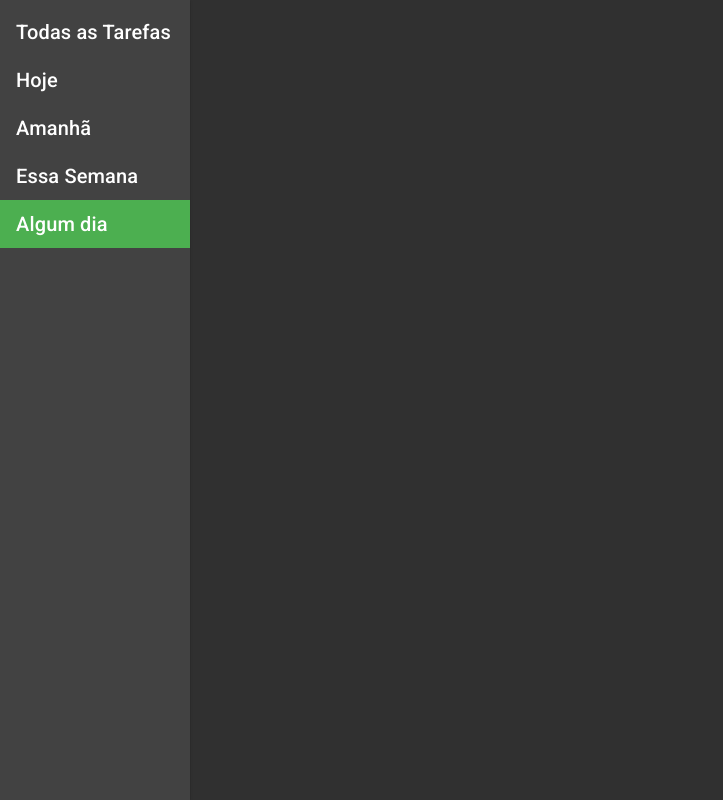
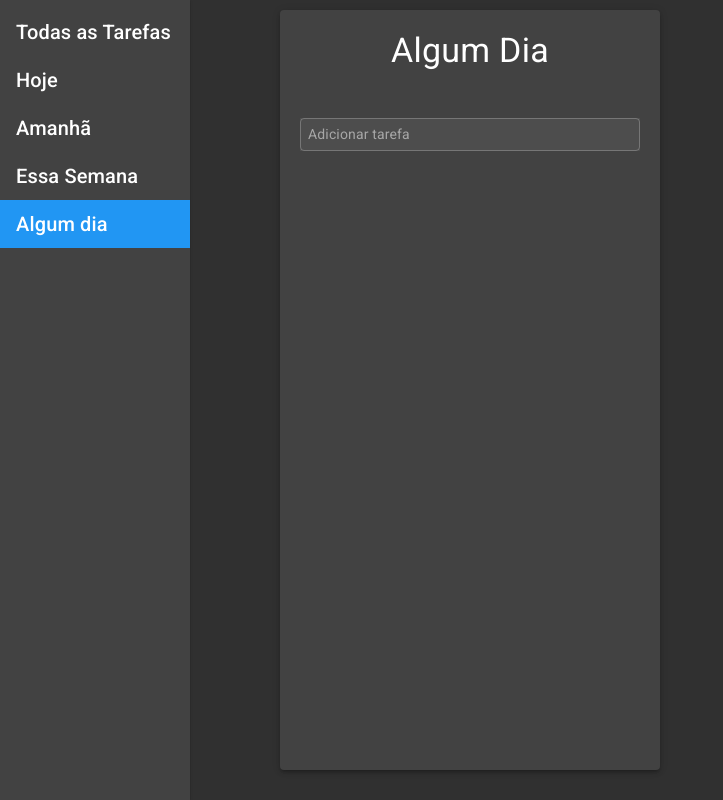
Before and after one commit to KingUrek/Adam, a React (Create React App) app: page /someday in a window 1280 px wide. Shown: the whole page, without its empty margins (0-723 px from the left). Built offline with nearby package versions, Linux system fonts and the light colour scheme.

Commit message:
[ADD] Someday Page

```diff
--- a/src/App.js
+++ b/src/App.js
@@ -7,6 +7,7 @@ import DayPage from './pages/TODO/DayPage';
 import SideBar from './components/TODO/SideBar';
 import ThisWeek from './pages/TODO/ThisWeek';
 import darkTheme from './style/darkTheme';
+import SomeDay from './pages/TODO/SomeDay';
 
 const useStyles = makeStyles((theme) => ({ container: { display: 'flex' } }));
 
@@ -27,6 +28,9 @@ function App() {
         <Route path="/thisweek">
           <ThisWeek />
         </Route>
+        <Route path="/someday">
+          <SomeDay />
+        </Route>
       </div>
 
 
--- /dev/null
+++ b/src/pages/TODO/SomeDay.jsx
@@ -0,0 +1,19 @@
+import React from 'react';
+import { makeStyles } from '@material-ui/core';
+import TaskContainer from '../../components/TODO/AllTasks/TaskContainer';
+
+const useStyles = makeStyles(((theme) => ({
+  container: {
+    marginLeft: 80,
+    width: 400,
+
+  },
+})));
+export default function SomeDay() {
+  const classes = useStyles();
+  return (
+    <div className={classes.container}>
+      <TaskContainer day="Algum Dia" />
+    </div>
+  );
+}
--- a/src/style/darkTheme.jsx
+++ b/src/style/darkTheme.jsx
@@ -1,7 +1,7 @@
 import { createMuiTheme } from '@material-ui/core/styles';
 import { red, blue, green } from '@material-ui/core/colors';
 
-const darkTheme = createMuiTheme({ palette: { type: 'dark', primary: green } });
+const darkTheme = createMuiTheme({ palette: { type: 'dark', primary: blue } });
 
 
 export default darkTheme;
```
